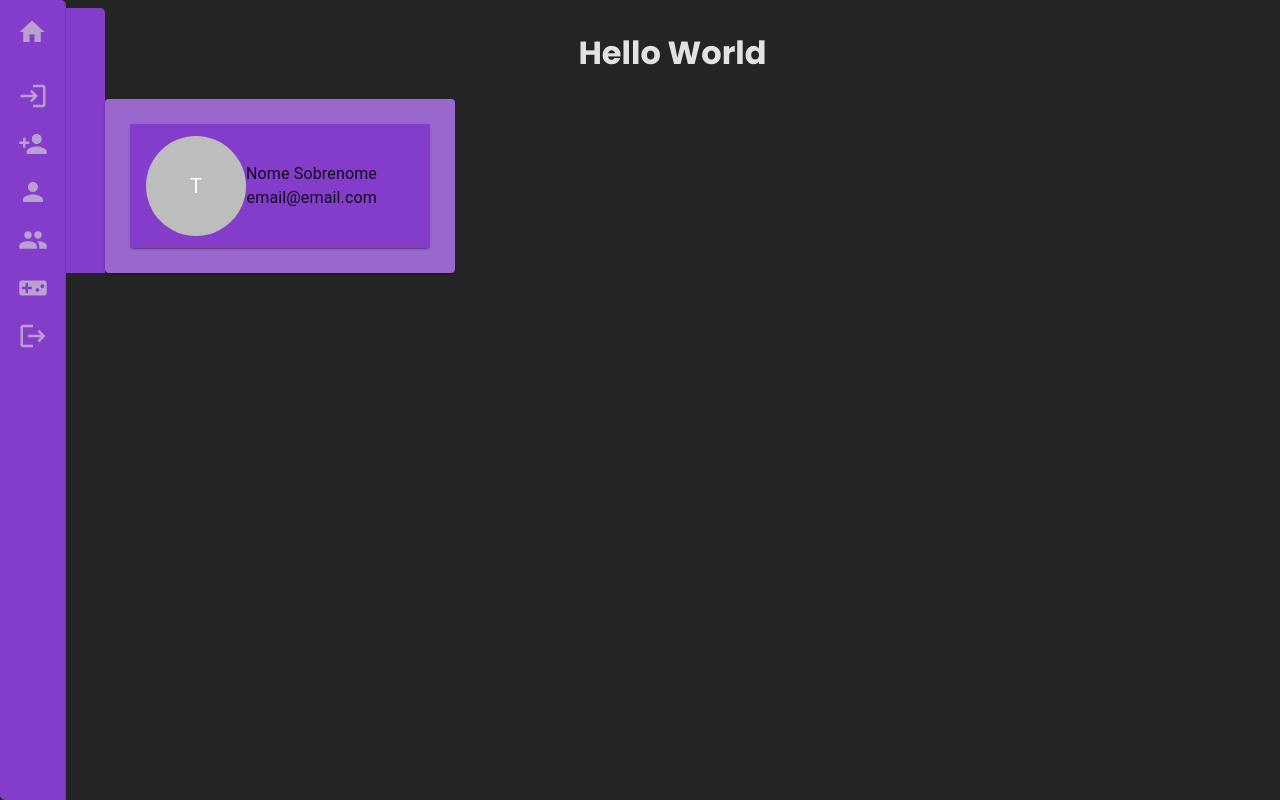
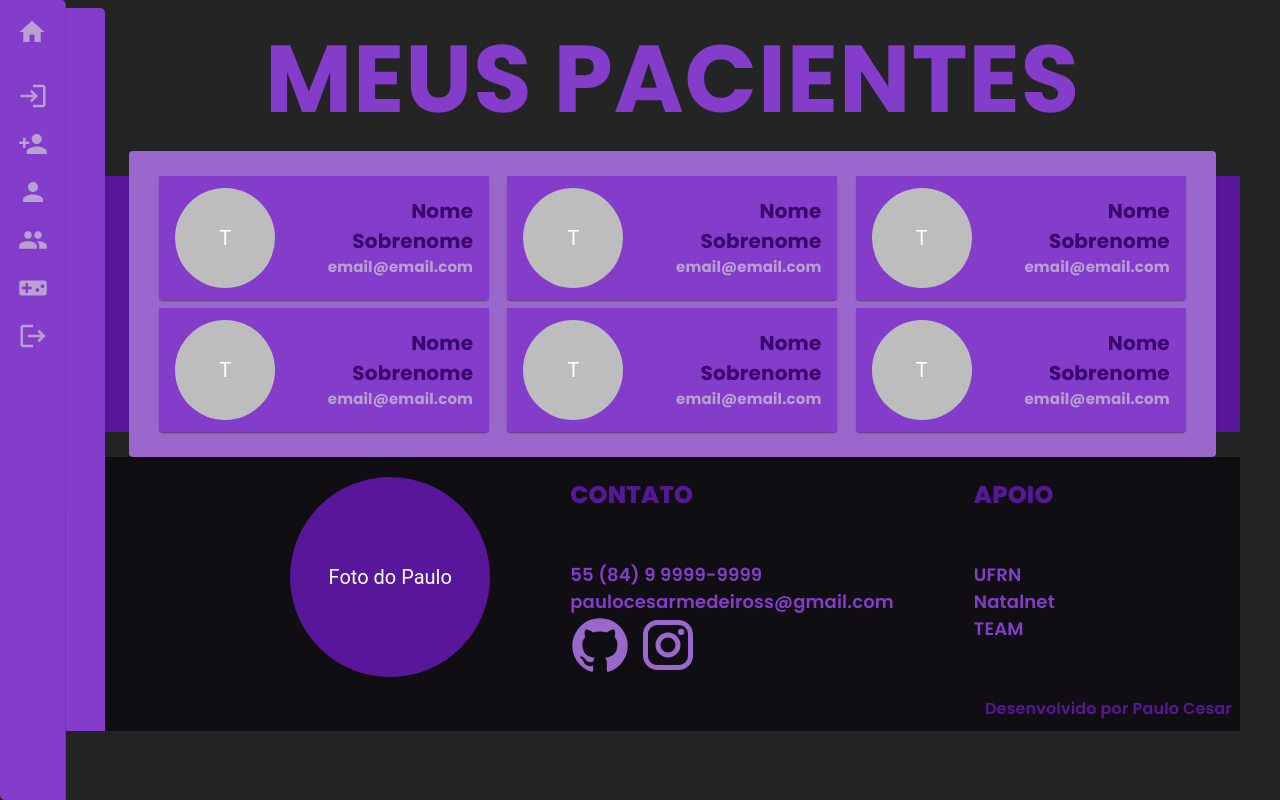
Before and after one commit to Msajt/projeto-2-dsi, a React (Vite) app: page /pacients in a window 1280 px wide. Built offline with nearby package versions, Linux system fonts and the light colour scheme.

Commit message:
pacients page

```diff
--- /dev/null
+++ b/src/components/PacientsCard.jsx
@@ -0,0 +1,188 @@
+import {
+    Paper,
+    Accordion,
+    AccordionSummary,
+    AccordionDetails,
+    Typography,
+    Avatar,
+    Stack,
+    Grid,
+    Container,
+    Box,
+} from "@mui/material";
+
+import GamesPlayedIcon from "@mui/icons-material/PlayArrow";
+import TimePlayedIcon from "@mui/icons-material/AccessTime";
+import CoinIcon from "@mui/icons-material/Toll";
+import EnergyIcon from "@mui/icons-material/FlashOn";
+import CollisionIcon from "@mui/icons-material/CompareArrows";
+import PrecisionIcon from "@mui/icons-material/CrisisAlert";
+
+const iconsArray = [
+    {
+        icon: <GamesPlayedIcon sx={{ fontSize: 30, color: "#58179A" }} />,
+        name: "Vezes jogadas",
+    },
+    {
+        icon: <TimePlayedIcon sx={{ fontSize: 30, color: "#58179A" }} />,
+        name: "Tempo jogado",
+    },
+    {
+        icon: <CoinIcon sx={{ fontSize: 30, color: "#58179A" }} />,
+        name: "Moedas coletadas",
+    },
+    {
+        icon: <EnergyIcon sx={{ fontSize: 30, color: "#58179A" }} />,
+        name: "Energias coletadas",
+    },
+    {
+        icon: <CollisionIcon sx={{ fontSize: 30, color: "#58179A" }} />,
+        name: "Colisões totais",
+    },
+    {
+        icon: <PrecisionIcon sx={{ fontSize: 30, color: "#58179A" }} />,
+        name: "Precisão total",
+    },
+];
+
+function CardData({ iconComponent, dataType }) {
+    return (
+        <>
+            <Grid item xs={12}>
+                <Paper sx={{ padding: "5px", background: "#B8A0D0" }}>
+                    <Stack
+                        direction="row"
+                        justifyContent="space-between"
+                        alignItems="center"
+                    >
+                        <Stack direction="row" alignItems="center">
+                            {iconComponent}
+                            <Typography
+                                align="left"
+                                sx={{
+                                    fontFamily: "Poppins",
+                                    fontWeight: 700,
+                                    fontSize: 20,
+                                    color: "#58179A",
+                                }}
+                            >
+                                {dataType}
+                            </Typography>
+                        </Stack>
+                        <Typography
+                            sx={{
+                                fontFamily: "Poppins",
+                                fontWeight: 700,
+                                fontSize: 20,
+                                color: "#843DCB",
+                            }}
+                        >
+                            00000
+                        </Typography>
+                    </Stack>
+                </Paper>
+            </Grid>
+        </>
+    );
+}
+
+function Card() {
+    return (
+        <>
+            <Grid item xs={12} md={6} lg={4}>
+                <Accordion sx={{ maxWidth: "330px" }}>
+                    <AccordionSummary sx={{ background: "#843DCB" }}>
+                        <Stack
+                            direction="row"
+                            alignItems="center"
+                            align="center"
+                        >
+                            <Avatar
+                                sx={{
+                                    width: 100,
+                                    height: 100,
+                                }}
+                            >
+                                T
+                            </Avatar>
+                            <Stack
+                                direction="column"
+                                ml={2}
+                                useFlexGap
+                                flexWrap="wrap"
+                            >
+                                <Typography
+                                    align="right"
+                                    sx={{
+                                        fontFamily: "Poppins",
+                                        fontWeight: 700,
+                                        fontSize: 20,
+                                        color: "#39056D",
+                                    }}
+                                    flexWrap="wrap"
+                                >
+                                    Nome Sobrenome
+                                </Typography>
+                                <Typography
+                                    align="right"
+                                    sx={{
+                                        fontFamily: "Poppins",
+                                        fontWeight: 700,
+                                        fontSize: 15,
+                                        color: "#B8A0D0",
+                                    }}
+                                >
+                                    email@email.com
+                                </Typography>
+                            </Stack>
+                        </Stack>
+                    </AccordionSummary>
+                    <AccordionDetails sx={{ background: "#843DCB" }}>
+                        <Grid container rowSpacing={1}>
+                            {/* //TODO Trocar por um array com os dados da pessoa */}
+                            {iconsArray.map((item, i) => (
+                                <CardData
+                                    key={i}
+                                    iconComponent={item.icon}
+                                    dataType={item.name}
+                                />
+                            ))}
+                        </Grid>
+                    </AccordionDetails>
+                </Accordion>
+            </Grid>
+        </>
+    );
+}
+
+export default function PacientCards() {
+    return (
+        <div style={{ position: "relative" }}>
+            <Box
+                sx={{
+                    position: "absolute",
+                    width: "100%",
+                    background: "#58179A",
+                    height: "calc(100% - 50px)",
+                    top: "25px",
+                    zIndex: -1,
+                }}
+            />
+            <Container align="center">
+                <Paper
+                    sx={{
+                        background: "#9A67CD",
+                        padding: "25px",
+                    }}
+                >
+                    <Grid container rowSpacing={1} columnSpacing={1}>
+                        {/* //TODO Trocar para o JSON dos usuários depois */}
+                        {iconsArray.map((item, i) => (
+                            <Card key={i} />
+                        ))}
+                    </Grid>
+                </Paper>
+            </Container>
+        </div>
+    );
+}
--- a/src/routes/Pacients.jsx
+++ b/src/routes/Pacients.jsx
@@ -1,94 +1,23 @@
-import {
-    Paper,
-    Accordion,
-    AccordionSummary,
-    AccordionDetails,
-    Typography,
-    Avatar,
-    Stack,
-} from "@mui/material";
-
-import GamesPlayedIcon from "@mui/icons-material/PlayArrow";
-import TimePlayedIcon from "@mui/icons-material/AccessTime";
-import CoinIcon from "@mui/icons-material/Toll";
-import EnergyIcon from "@mui/icons-material/FlashOn";
-import CollisionIcon from "@mui/icons-material/CompareArrows";
-import PrecisionIcon from "@mui/icons-material/CrisisAlert";
+import PacientCards from "../components/PacientsCard";
+import MyFooter from "../components/MyFooter";
+import { Typography } from "@mui/material";
 
 export default function Pacients() {
     return (
         <>
-            <h1>Hello World</h1>
-            <Paper
+            <Typography
                 sx={{
-                    background: "#9A67CD",
-                    padding: "25px",
-                    maxWidth: "300px",
+                    fontFamily: "Poppins",
+                    fontWeight: 700,
+                    fontSize: "95px",
+                    textTransform: "uppercase",
+                    color: "#843DCB",
                 }}
             >
-                <Accordion>
-                    <AccordionSummary sx={{ background: "#843DCB" }}>
-                        <Stack
-                            direction="row"
-                            alignItems="center"
-                            align="center"
-                        >
-                            <Avatar
-                                sx={{
-                                    width: 100,
-                                    height: 100,
-                                }}
-                            >
-                                T
-                            </Avatar>
-                            <Stack direction="column">
-                                <Typography align="right">
-                                    Nome Sobrenome
-                                </Typography>
-                                <Typography align="right">
-                                    email@email.com
-                                </Typography>
-                            </Stack>
-                        </Stack>
-                    </AccordionSummary>
-                    <AccordionDetails sx={{ background: "#843DCB" }}>
-                        <Paper sx={{ padding: "5px", background: "#B8A0D0" }}>
-                            <Stack
-                                direction="row"
-                                justifyContent="space-between"
-                                alignItems="center"
-                            >
-                                <Stack direction="row" alignItems="center">
-                                    <GamesPlayedIcon
-                                        sx={{ fontSize: 30, color: "#58179A" }}
-                                    />
-                                    <Typography
-                                        align="left"
-                                        sx={{
-                                            fontFamily: "Poppins",
-                                            fontWeight: 700,
-                                            fontSize: 20,
-                                            color: "#58179A",
-                                        }}
-                                    >
-                                        Vezes jogadas
-                                    </Typography>
-                                </Stack>
-                                <Typography
-                                    sx={{
-                                        fontFamily: "Poppins",
-                                        fontWeight: 700,
-                                        fontSize: 20,
-                                        color: "#843DCB",
-                                    }}
-                                >
-                                    00000
-                                </Typography>
-                            </Stack>
-                        </Paper>
-                    </AccordionDetails>
-                </Accordion>
-            </Paper>
+                meus pacientes
+            </Typography>
+            <PacientCards />
+            <MyFooter />
         </>
     );
 }
```
